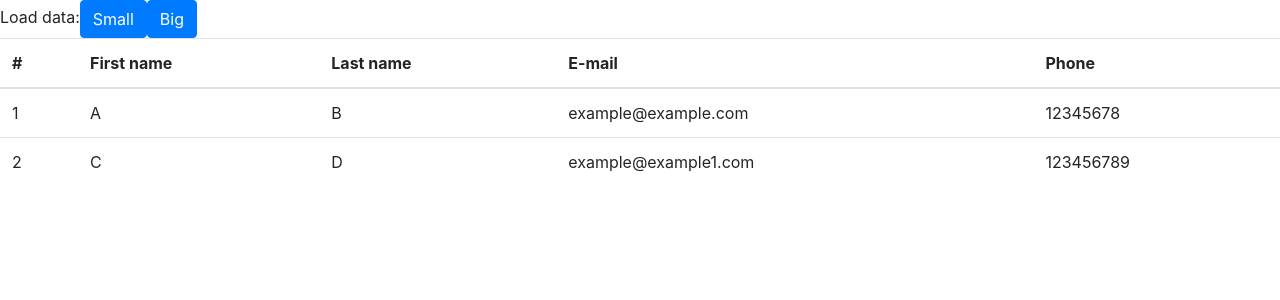
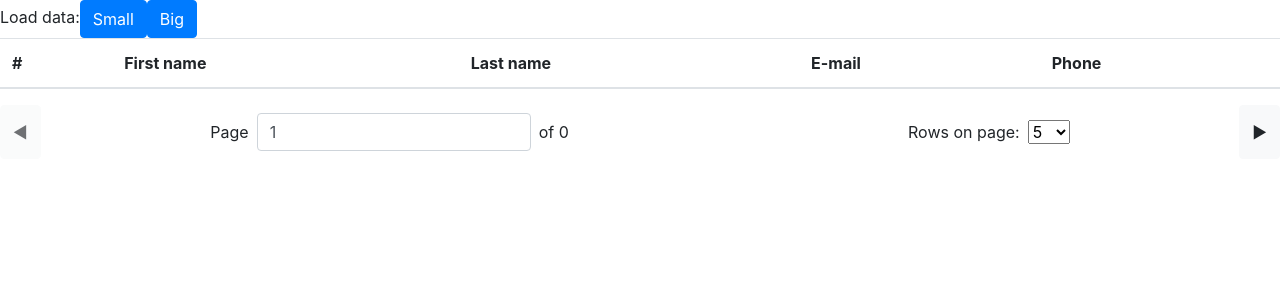
Before and after one commit to a413x/reactTable, a React (Create React App) app: page / in a window 1280 px wide. Shown: the top 300 px of the page. Built offline with nearby package versions, Linux system fonts and the light colour scheme.

Commit message:
Add pagination

```diff
--- a/src/App.js
+++ b/src/App.js
@@ -1,42 +1,43 @@
 import {useState} from 'react'
 import {Table} from './components/Table.js'
 import {LoadData} from './components/LoadData.js'
+import {PagesNav} from './components/PagesNav.js'
 import {sortData} from './utils/utils.js'
 import './styles/App.css';
 
-const mock_data = [
-  {
-    id : 1,
-    firstName : 'A',
-    lastName: 'B',
-    email: 'example@example.com',
-    phone: '12345678'
-  },
-  {
-    id : 2,
-    firstName : 'C',
-    lastName: 'D',
-    email: 'example@example1.com',
-    phone: '123456789'
-  }
-]
-
 const App = () => {
-  const [data, setData] = useState(mock_data)
+  const [data, setData] = useState([])
+  const [page, setPage] = useState(1)
+  const [rowsOnPage, setRowsOnPage] = useState(5)
 
   const sortCallback = (colObj, order) => {
     const sortedData = sortData(data, colObj.name, order)
     setData(sortedData)
   }
 
-  const loadCallback = (data) => {
-    setData(data)
+  const loadCallback = data => setData(data)
+
+  const pagesCount = Math.ceil(data.length/rowsOnPage)
+  const pageChangeCallback = newPage => {
+    if(newPage < 1 || newPage > pagesCount) return
+    setPage(newPage)
   }
+
+  const rowsNumChangeCallback = newRowsNum => setRowsOnPage(newRowsNum)
+
+  const from = (page-1)*rowsOnPage;
+  const dataToShow = data.slice(from, from + rowsOnPage)
 
   return (
     <div className="app">
       <LoadData loadCallback = {loadCallback} />
-      <Table data = {data} sortCallback = {sortCallback}/>
+      <Table data = {dataToShow} sortCallback = {sortCallback}/>
+      <PagesNav
+        page = {page} rowsOnPage = {rowsOnPage}
+        pagesCount = {pagesCount}
+        pageChangeCallback = {pageChangeCallback}
+        rowsNumChangeCallback = {rowsNumChangeCallback}
+      />
     </div>
   );
 }
--- /dev/null
+++ b/src/components/PagesNav.js
@@ -0,0 +1,48 @@
+export const PagesNav = ({
+    page, rowsOnPage, pagesCount, pageChangeCallback, rowsNumChangeCallback
+  }) => {
+  const onPageChange = (newPage) => pageChangeCallback(newPage)
+  const onRowsNumChange = newRowsNum => rowsNumChangeCallback(newRowsNum)
+
+  const prevEnable = (page !== 1)
+  const nextEnable = (page !== pagesCount)
+
+  return (
+    <div className = 'pages-nav-container d-flex'>
+      <button
+        className = 'btn btn-light'
+        onClick = {() => onPageChange(page - 1)}
+        disabled = {prevEnable ? null : true}
+      >
+        ◀
+      </button>
+      <nav className = 'd-flex w-100 justify-content-around'>
+        <form className = 'form-inline'>
+          <label>Page</label>
+          <input
+            className = 'form-control m-2'
+            type = 'number'
+            onChange = {e => onPageChange(+e.target.value)}
+            value = {page}
+          />
+          <label>of {pagesCount}</label>
+        </form>
+        <form className = 'form-inline'>
+          <label className = 'mr-2'>Rows on page:</label>
+          <select onChange = {e => onRowsNumChange(+e.target.value)}>
+            <option>5</option>
+            <option>10</option>
+            <option>50</option>
+          </select>
+        </form>
+      </nav>
+      <button
+        className = 'btn btn-light'
+        onClick = {() => onPageChange(page + 1)}
+        disabled = {nextEnable ? null : true}
+      >
+        ▶
+      </button>
+    </div>
+  )
+}
```
